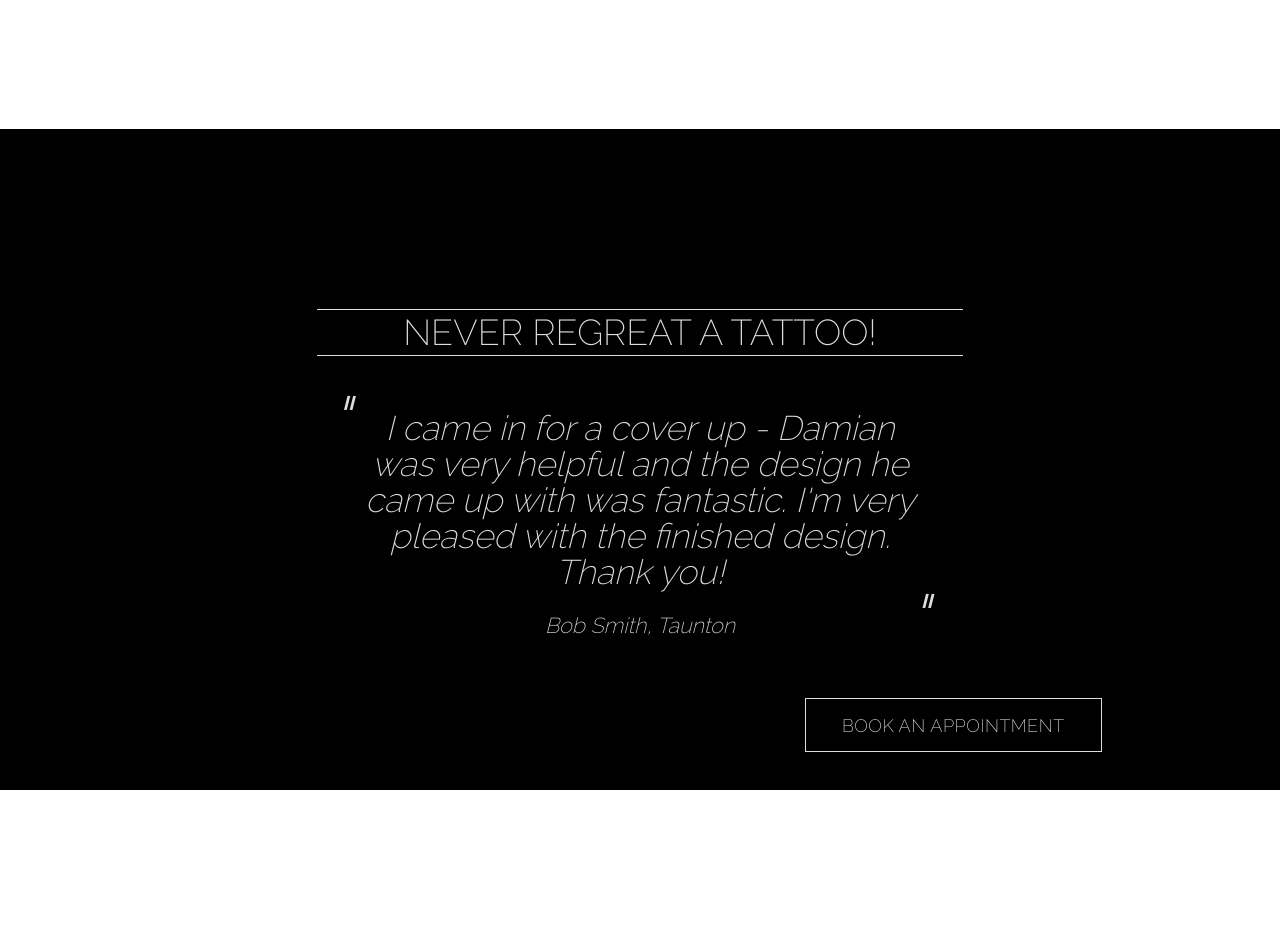
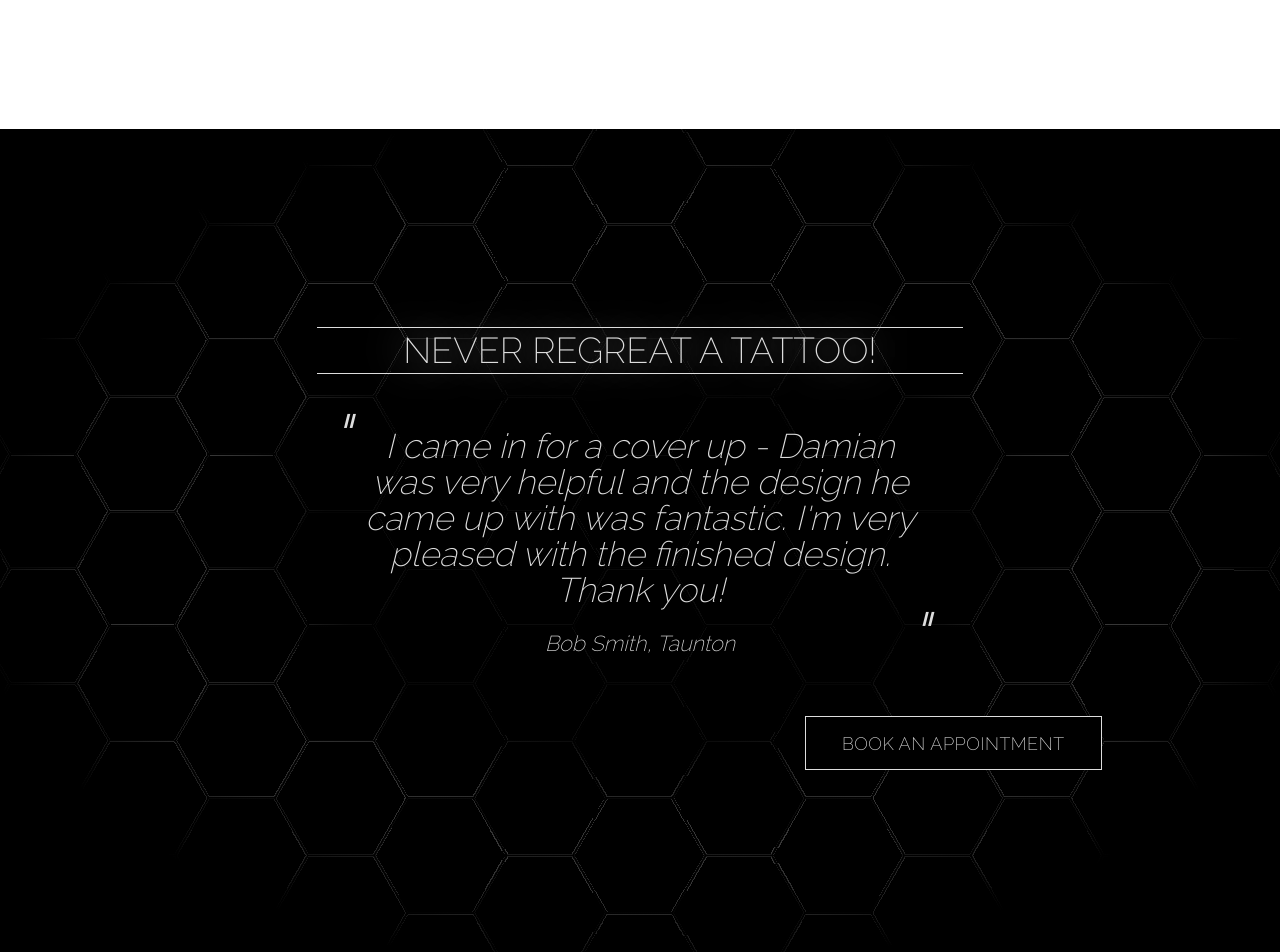
Before and after one commit to tabuz/perpetual-art, a plain HTML site: page app/index.html in a window 1280 px wide. Shown: the part 4120-5072 px from the top of the page. Drawn offline with nearby package versions, Linux system fonts and the light colour scheme.

Commit message:
Work on booking section styling

```diff
--- a/app/index.html
+++ b/app/index.html
@@ -156,15 +156,15 @@
 
     <div id="booking" class="section section-margin section-padding-top secondary-gb">
         <div class="container">
-            <div class="row text-center">
+            <div class="row text-center booking">
                 <div class="booking-caption double-margin-bottom">Never regreat a tattoo!</div>
-                <div class="booking-testimonials double-margin-bottom">
+                <div class="booking-testimonials">
                     <div class="testimonials">
                         <span>I came in for a cover up - Damian was very helpful and the design he came up with was fantastic. I'm very pleased with the finished design. Thank you!</span>
                         <p class="testimonials-name">Bob Smith, Taunton</p>
                     </div>
                 </div>
-                <a class="waves-effect waves-light btn-large right book-now-btn primary">Book an appointment</a>
+                <a class="waves-effect waves-light btn-large right book-now-btn primary section-margin">Book an appointment</a>
             </div>
         </div>
     </div>
--- a/src/scss/modules/_vars.scss
+++ b/src/scss/modules/_vars.scss
@@ -15,6 +15,7 @@ $logo-width: 250px;
 $base-value: 1rem;
 $base-padding: $base-value;
 $base-margin: $base-value;
+$double-base-margin: 2 * $base-value;
 $double-base-padding: 2 * $base-padding;
 $nav-height: 3rem;
 
--- a/src/scss/partials/_booking.scss
+++ b/src/scss/partials/_booking.scss
@@ -1,11 +1,26 @@
+#booking {
+	background-image:
+		radial-gradient(rgba(0,0,0,0.95) 0%, rgba(0,0,0,0.95) 35%,rgba(0,0,0,0) 100%),
+		radial-gradient(
+			rgba(0,0,0,0) 0%,
+			rgba(0,0,0,0) 45%,
+			rgba(0,0,0,1) 75%,
+			rgba(0,0,0,1) 100%
+		),
+		url('../img/hex.gif');
+	background-position: 50% 50%;
+	background-repeat: no-repeat;
+}
+.booking {
 	.booking-caption {
-	margin: $base-margin auto;
+		margin: $double-base-margin auto;
 		text-transform: uppercase;
 		font-size: 2rem;
 		line-height: 2.5rem;
 		border-bottom: 1px solid $base;
 		border-top: 1px solid $base;
 		width: 70%;
+		text-shadow: 0 0 40px $base;
 	}
 	.booking-testimonials {
 		position: relative;
@@ -45,7 +60,8 @@
 		}
 	}
 	.book-now-btn {
-	background: transparent;
+		margin-top: $double-base-margin;
+		background: $black;
 		border: 1px solid $base;
 		border-radius: 0;
 
@@ -55,3 +71,4 @@
 			border: 1px solid $purple;
 		}
 	}
+}
--- a/src/scss/partials/_helpers.scss
+++ b/src/scss/partials/_helpers.scss
@@ -96,7 +96,7 @@
 	margin-bottom: 4 * $base-margin;
 }
 .double-margin-bottom {
-	margin-bottom: 2 * $base-margin;
+	margin-bottom: 2 * $base-margin !important;
 }
 .no-margin {
 	margin: 0 !important;
```
Also changed, not shown: app/assets/css/style.css, app/assets/css/style.min.css, app/assets/img/hex.gif (added). Lines whose indentation alone changed are shown as unchanged.
